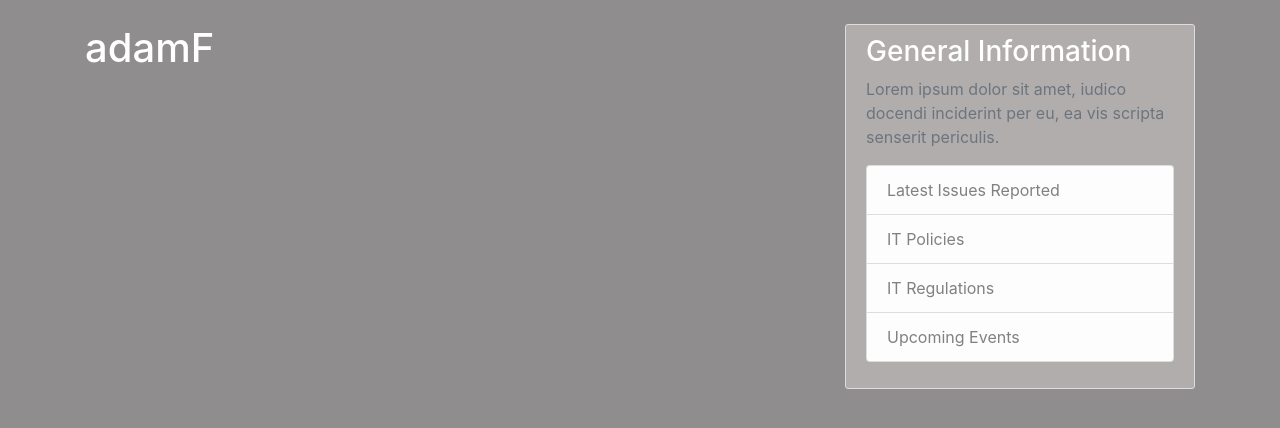
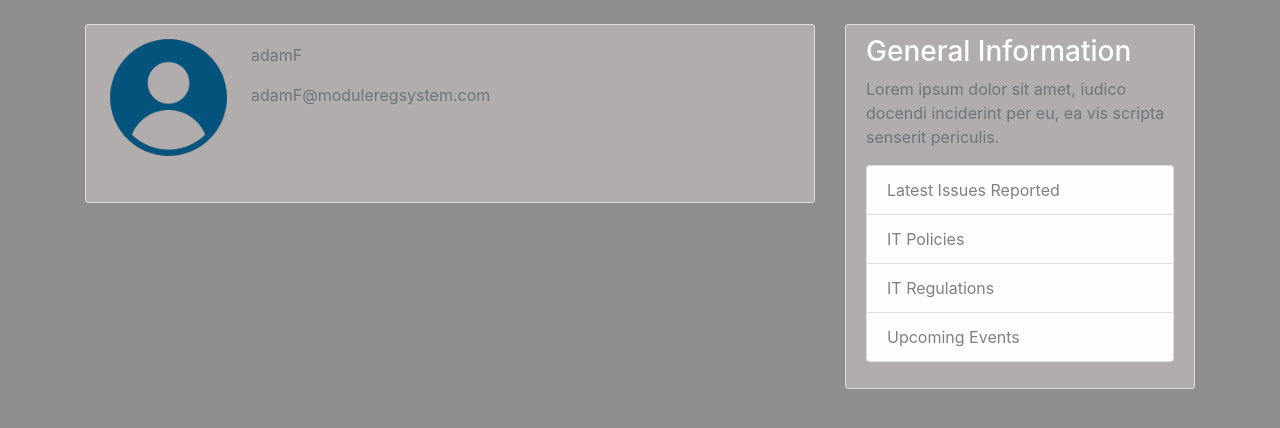
Before and after one commit to c1018102/registrationApp, a Django app: page /profile in a window 1280 px wide. Shown: the part 56-484 px from the top of the page. Run offline with Django 5.2, Linux system fonts and the light colour scheme; a user stored in the database is signed in; some libraries are stand-ins or nearby versions.

Commit message:
profile picture default

```diff
--- a/moduleapps/settings.py
+++ b/moduleapps/settings.py
@@ -119,7 +119,9 @@ USE_TZ = True
 # Static files (CSS, JavaScript, Images)
 # https://docs.djangoproject.com/en/5.0/howto/static-files/
 
-STATIC_URL = 'static/'
+STATIC_URL = "static/"
+MEDIA_ROOT = '/home/student/registrationApp/media'
+MEDIA_URL = '/media/'
 
 # Default primary key field type
 # https://docs.djangoproject.com/en/5.0/ref/settings/#default-auto-field
--- a/moduleapps/urls.py
+++ b/moduleapps/urls.py
@@ -18,6 +18,8 @@ from django.contrib import admin
 from django.urls import path, include
 from users import views as user_views
 from django.contrib.auth import views as auth_views
+from django.conf import settings
+from django.conf.urls.static import static
 
 urlpatterns = [
     path('admin/', admin.site.urls),
@@ -26,4 +28,4 @@ urlpatterns = [
     path('login', auth_views.LoginView.as_view(template_name = 'users/login.html'), name = 'login'),
     path('logout', auth_views.LogoutView.as_view(template_name = 'users/logout.html'), name='logout'),
     path('profile', user_views.profile, name = 'profile'),
-]
+] + static(settings.MEDIA_URL, document_root = settings.MEDIA_ROOT)
--- a/users/templates/users/profile.html
+++ b/users/templates/users/profile.html
@@ -1,4 +1,16 @@
 {% extends "moduleregistrationsystem/base.html" %}
+{% load static %}
 {% block content %}
-<h1>{{ user.username }}</h1>
+<div class="content-section">
+    <div class="media">
+        <p>
+            <img class="rounded-circle account-img" src="{{ MEDIA_URL }}media/profile_pics/default.png" alt="Profile Picture">
+        </p>
+        <div class="media-body">
+            <h2 class="account-heading">{{ user.profile }}</h2>
+            <p class="text-secondary">{{ user.username }}</p>
+            <p class="text-secondary">{{ user.email }}</p>
+        </div>
+    </div>
+</div>
 {% endblock content %}
```
Also changed, not shown: db.sqlite3, media/profile_pics/default.png (added), profile_pics/cartoon-tree-vector-38557266.jpg (deleted).
